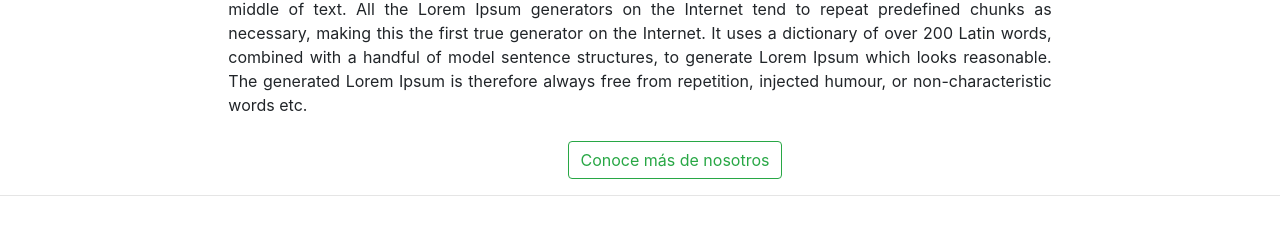
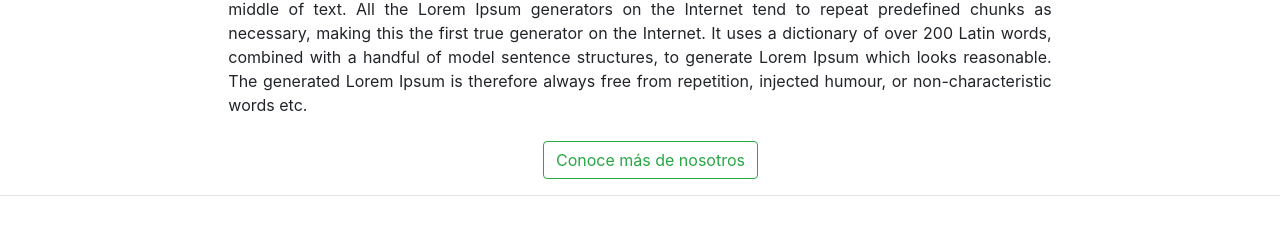
Before and after one commit to CyberBalam/nava, a plain HTML site: page index.html in a window 1280 px wide. Shown: the part 1370-1601 px from the top of the page. Drawn offline with nearby package versions, Linux system fonts and the light colour scheme.

Commit message:
arreglo boton

```diff
--- a/index.html
+++ b/index.html
@@ -228,8 +228,8 @@
 
       <div class="row d-block-inline justify-content-center">
 
-        <div class="col-3 mt-2">
-          <button type="button" class="btn btn-outline-success" style="margin-left: 25%;" data-bs-toggle="modal" data-bs-target="#modal-info">Conoce más de nosotros</button>
+        <div class="col-3 mt-2 justify-content-center">
+          <button type="button" class="btn btn-outline-success ml-lg-5 ml-0" data-bs-toggle="modal" data-bs-target="#modal-info">Conoce más de nosotros</button>
         </div>
 
       </div>
```
